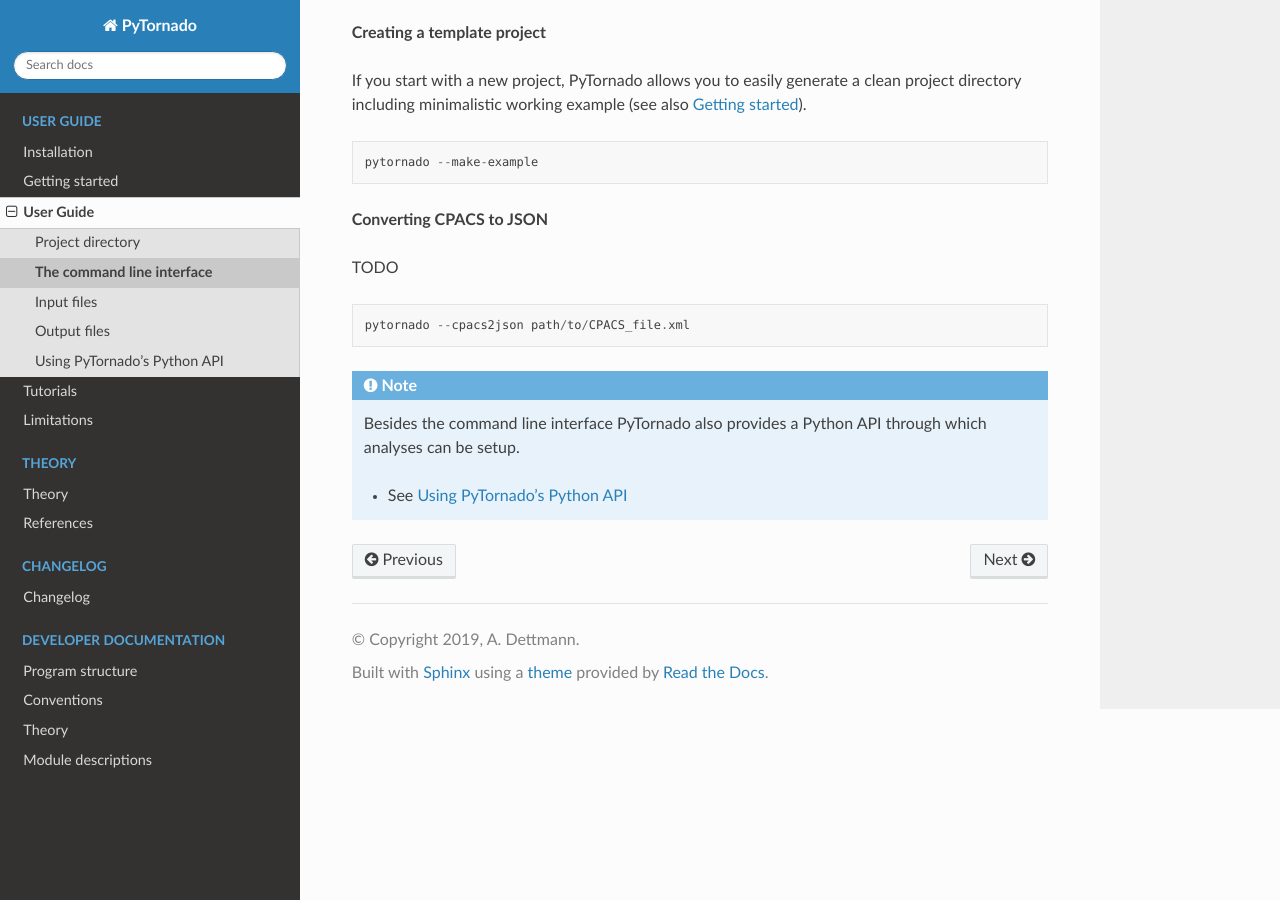
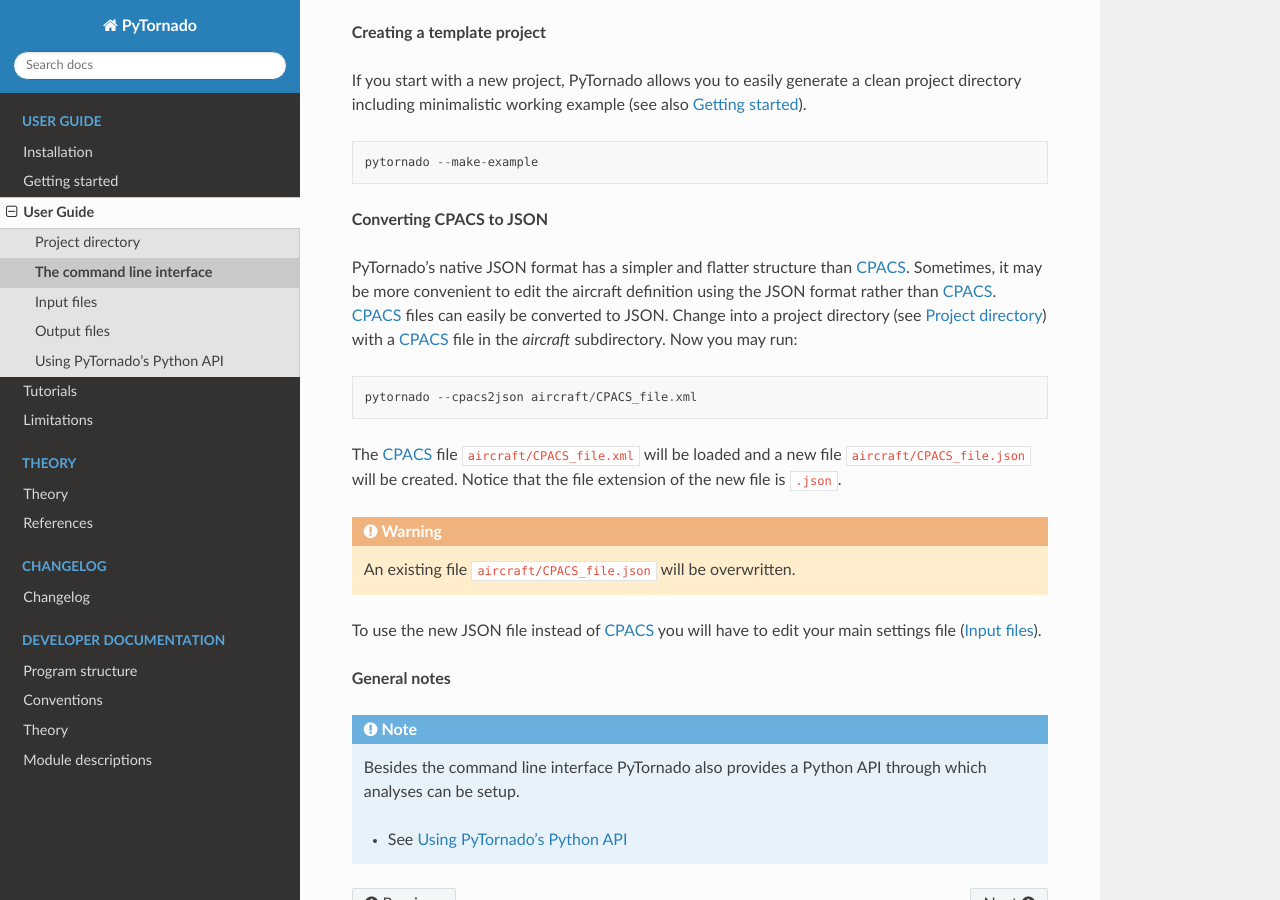
Before and after one commit to airinnova/pytornado, a Sphinx documentation site: the page built from docs/source/user_guide/cli.rst, in a window 1280 px wide and 900 px high, scrolled down 1670 px. Built offline with Sphinx 7.4.7 and the Read the Docs theme 2.0.0, drawn with Linux system fonts in a browser that asks for light colours; the version number could not be read and is left out.

Commit message:
Updated the documentation for '--cpacs2json'

```diff
--- a/docs/source/user_guide/cli.rst
+++ b/docs/source/user_guide/cli.rst
@@ -54,11 +54,21 @@
 
 **Converting CPACS to JSON**
 
-TODO
+|name|'s native JSON format has a simpler and flatter structure than CPACS_. Sometimes, it may be more convenient to edit the aircraft definition using the JSON format rather than CPACS_. CPACS_ files can easily be converted to JSON. Change into a project directory (see :ref:`project_dir`) with a CPACS_ file in the *aircraft* subdirectory. Now you may run:
 
 .. code::
 
-    pytornado --cpacs2json path/to/CPACS_file.xml
+    pytornado --cpacs2json aircraft/CPACS_file.xml
+
+The CPACS_ file ``aircraft/CPACS_file.xml`` will be loaded and a new file ``aircraft/CPACS_file.json`` will be created. Notice that the file extension of the new file is ``.json``.
+
+.. warning::
+
+    An existing file ``aircraft/CPACS_file.json`` will be overwritten.
+
+To use the new JSON file instead of CPACS_ you will have to edit your main settings file (:ref:`input_files`).
+
+**General notes**
 
 .. note::
 
```
Also changed, not shown: docs/TODO.md (+5 -1 lines).
